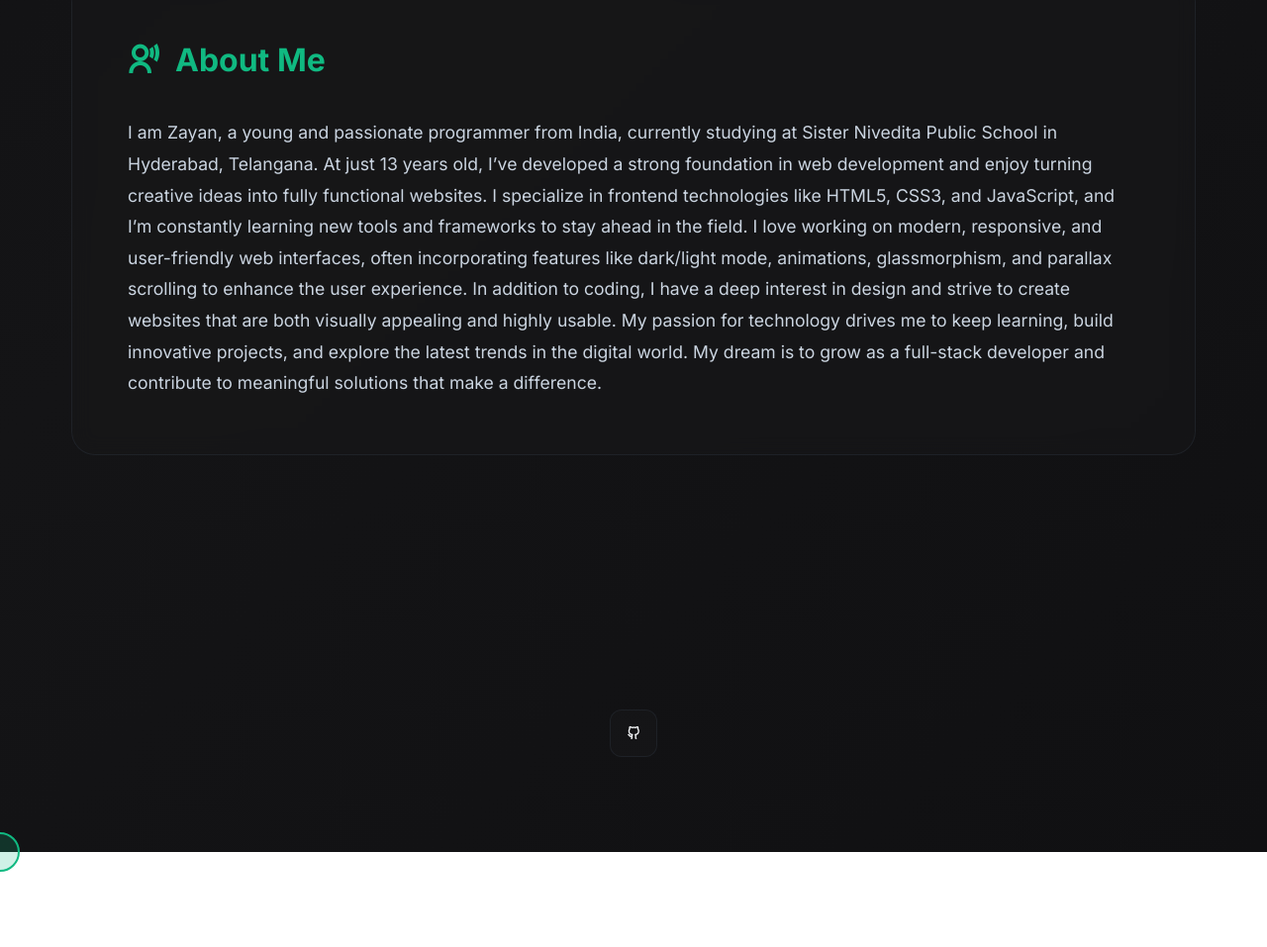
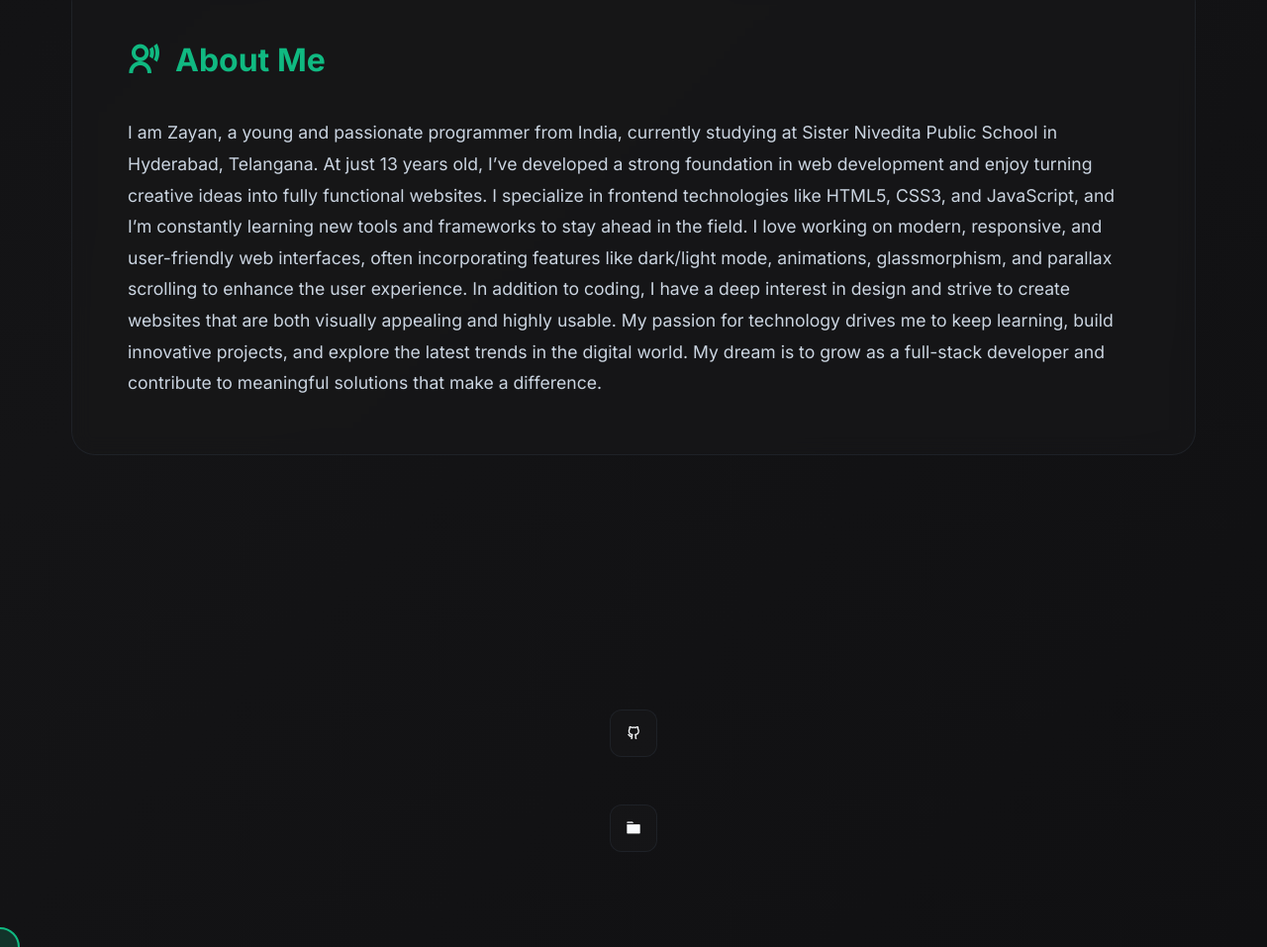
Before and after one commit to Zayan-Coder/zayan-coder.github.io, a plain HTML site: page index.html in a window 1280 px wide. Shown: the part 1232-2189 px from the top of the page at 99% size. Before the commit the page ends 2093 px from the top, so only its background shows below. Drawn offline with nearby package versions, Linux system fonts and the light colour scheme.

Commit message:
Update index.html

```diff
--- a/index.html
+++ b/index.html
@@ -1596,6 +1596,16 @@
         </a>
 
       </div>
+<div class="social-links scroll-fade text-reveal delay-5">
+        <a
+          href="projects.html"
+          class="social-link"
+          target="_blank"
+        >
+          <i class="ri-folder-3-fill"></i>
+        </a>
+
+      </div>
     </div>
     <div class="cursor"></div>
     <div class="cursor-dot"></div>
```
